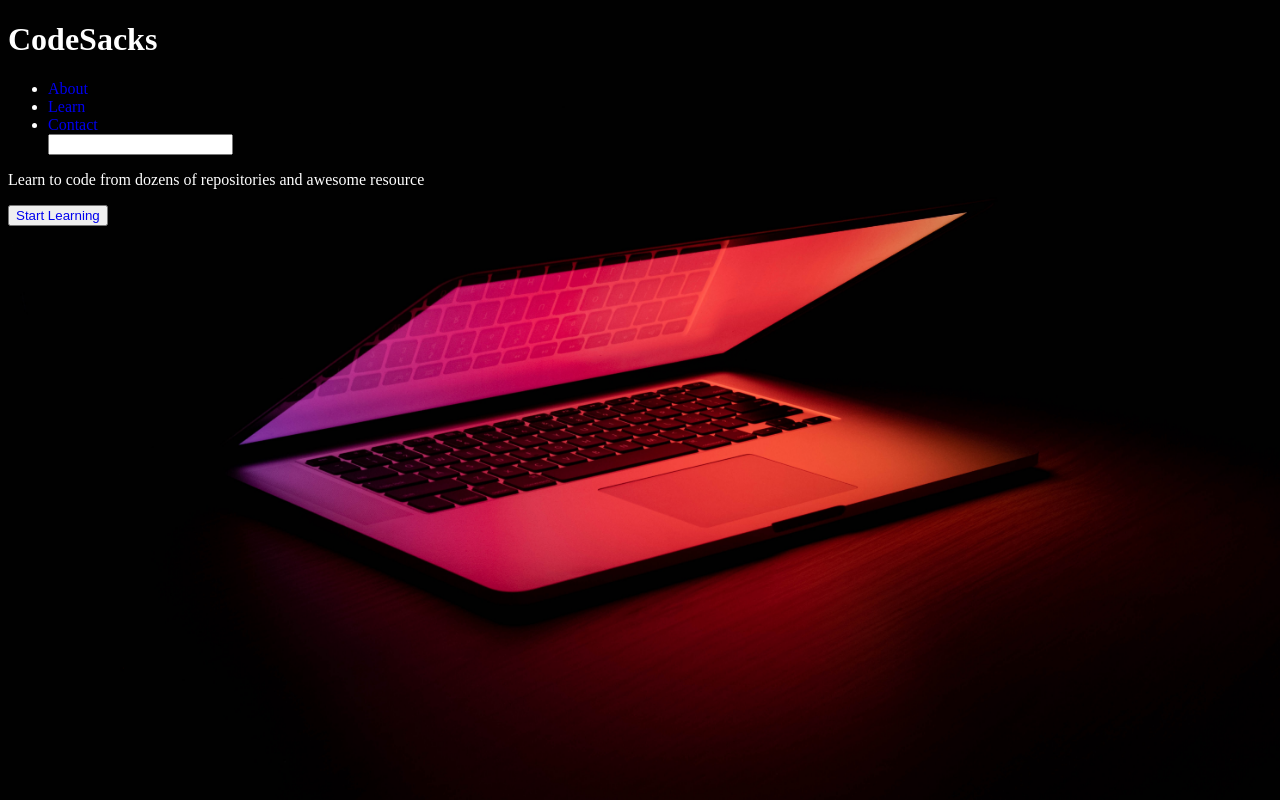
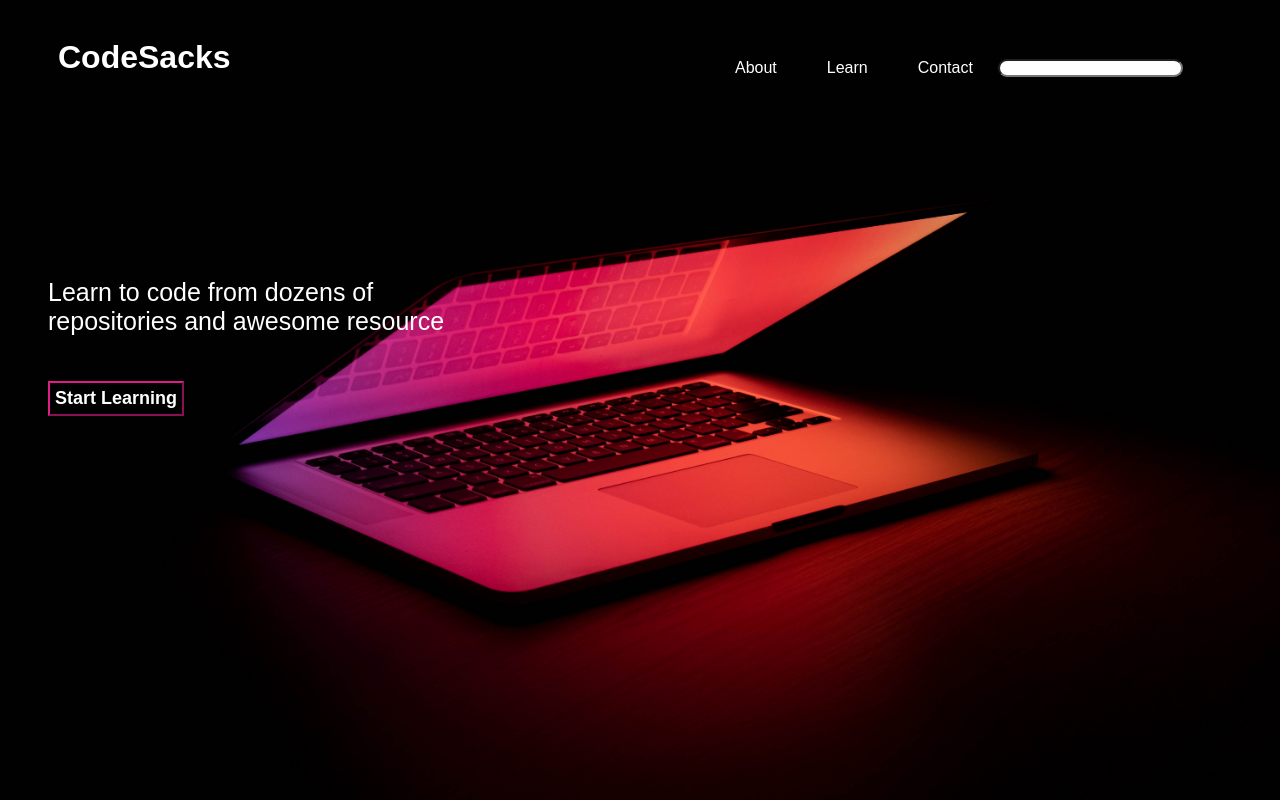
Before and after one commit to Praisegwn/Codesacks, a plain HTML site: page index.html in a window 1280 px wide. Drawn offline with Linux system fonts and the light colour scheme.

Commit message:
changes made

```diff
--- a/index.html
+++ b/index.html
@@ -33,7 +33,7 @@
 
     <div class="text">
         <p>
-            Learn to code from dozens of repositories and awesome resource
+            Learn to code from dozens of<br> repositories and awesome resource
         </p>
     </div>
 
--- a/style.scss
+++ b/style.scss
@@ -1,13 +1,108 @@
 @import 'config';
 
+/*Universal codes starts here*/
 body{
     background-image: url('./img/laptop.jpg') ;
     background-repeat: no-repeat;
     background-size: cover;
     color: $primary-color;
+    font-family: $font;
 }
 
 a{
     text-decoration: none;
+    color: $primary-color;
+}
 
+/*Ends here*/
+
+
+/*heading starts here it includes logo and navbar*/
+.heading{
+    display: flex;
+    align-content: center;
+    justify-content: center;
+
+    h1{
+        width: 50%;
+        margin-left: 40px;
+        padding: 10px;
+    }
+
+    nav{
+        width: 50%;
+        padding: 10px;
+
+        ul{
+            display: flex;
+            float: left;
+
+            li{
+                padding: 25px;
+                list-style: none;
+                font-size: 16px;
+
+            }
+
+            .search{
+                width: 100%;
+                height: 12px;
+                margin-top: 25px;
+                border-radius: 25px;
+            }
+        }
+    }
 }
+
+/*Ends here*/
+
+/*Paragraph with the class = text starts here*/
+
+.text{
+
+    margin-top: 150px;
+    margin-left: 40px;
+    text-align: start;
+    font-size: 25px;
+}
+
+/*Ends here*/
+
+/*Home start learning button starts here*/
+
+.btn{
+    margin-left: 40px;
+    margin-top: 45px;
+
+    .but{
+
+        padding: 5px;
+        background-color: $primary-background;
+        border-color: rgb(223, 28, 135) ;
+
+
+
+        a{
+            font-size: 18px;
+            color: $primary-color;
+            font-weight: bolder;
+            font-family: sans-serif;
+
+
+        }
+
+
+        // a:hover{
+        //     font-size: 20px;
+        // }
+
+    }
+
+    .but:hover{
+        border-color: rgb(233, 93, 170) ;
+        border-radius: 20px;
+        transition-delay: 1500ms;
+        transition: ease-in-out;
+        transition-duration: 1000ms;
+    }
+}
```
Also changed, not shown: style.css, 1 other file.
